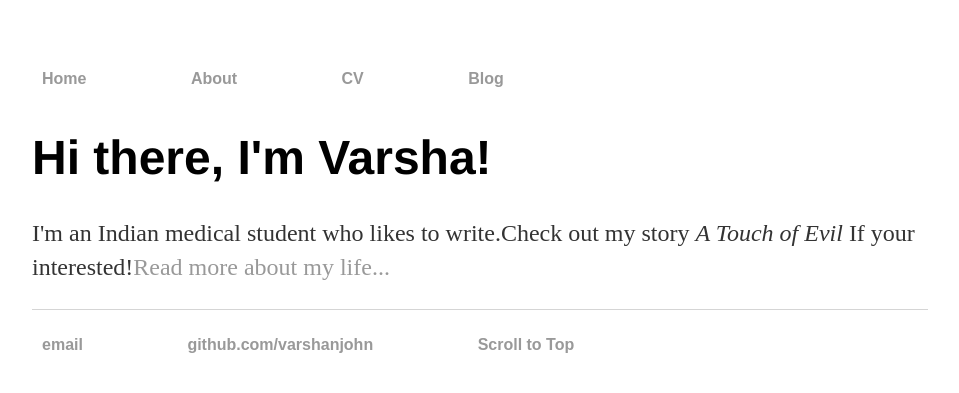
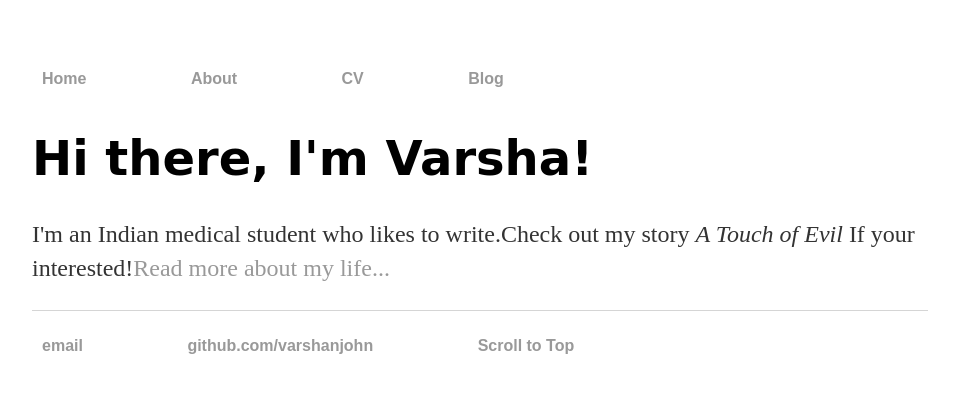
Before and after one commit to varshanjohn/varshanjohn.github.io, a Jekyll site: the page built from index.html, in a window 1280 px wide. Shown: the top 393 px of the page, without its empty margins (160-1119 px from the left). Built offline with Jekyll 4.4.1, drawn with Linux system fonts in a browser that asks for light colours.

Commit message:
font header

```diff
--- a/css/main.css
+++ b/css/main.css
@@ -21,7 +21,7 @@ a:hover {
 }
 h1 {
     font-size: 3em;
-    font-family:'Helvetica', 'Arial', 'Sans-Serif';
+    font-family:"Comic Sans MS", "cursive","sans-serif";
 }
 p {
     font-size: 1.5em;
```
